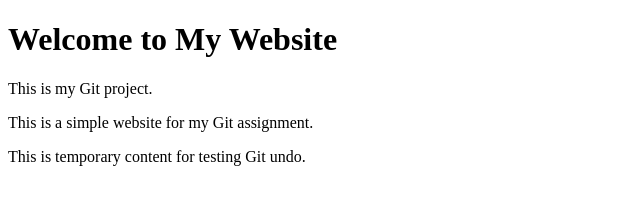
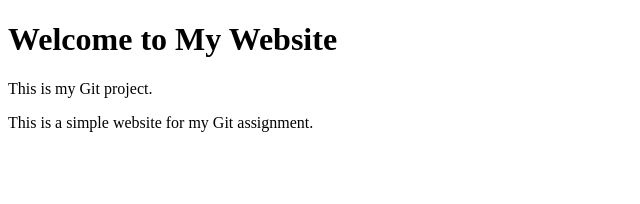
Before and after one commit to Lekhana-Dinesh/git-workflow-assignment, a plain HTML site: page index.html in a window 1280 px wide. Shown: the whole page, without its empty margins (0-640 px from the left). Drawn offline with Linux system fonts and the light colour scheme.

Commit message:
Revert "Added temporary content"
This reverts commit 59ece28c1aae082f09055f275aad995d83045b25.

```diff
--- a/index.html
+++ b/index.html
@@ -8,6 +8,5 @@
     <h1>Welcome to My Website</h1>
     <p>This is my Git project.</p>
     <p>This is a simple website for my Git assignment.</p>
-    <p>This is temporary content for testing Git undo.</p>
 </body>
 </html>
```
